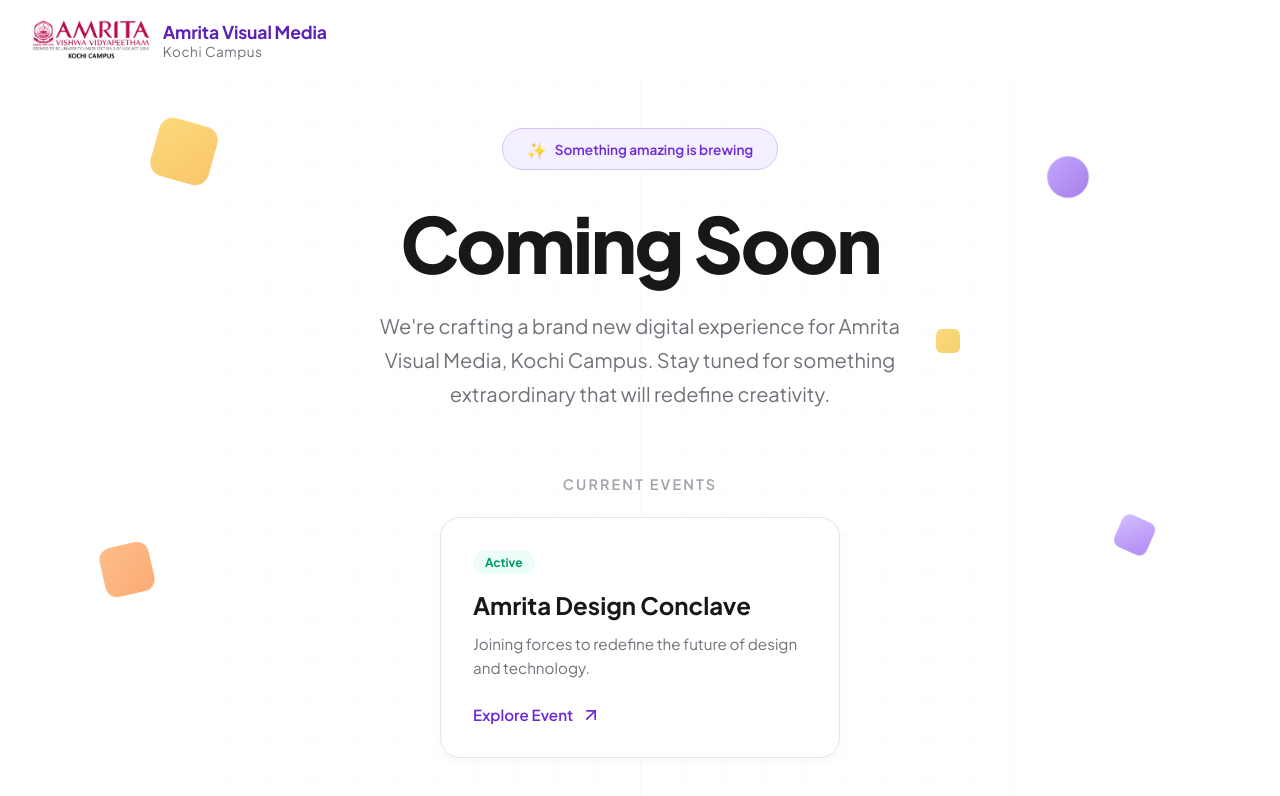
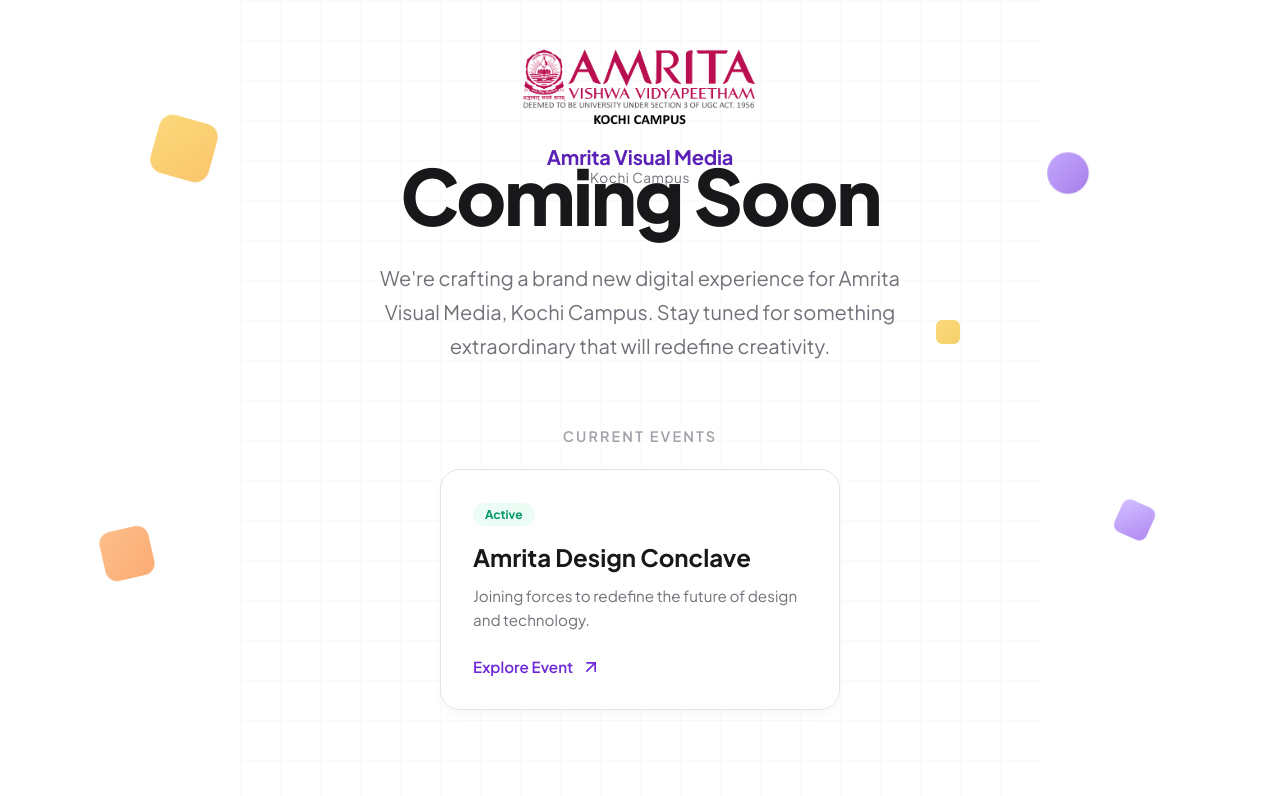
Before and after one commit to Amrita-Visual-Media-Kochi/AMRITA-Visual-Media-Static, a Next.js app: page / in a window 1280 px wide. Shown: the top 796 px of the page. Built offline with nearby package versions, Linux system fonts and the light colour scheme.

Commit message:
feat: Implement initial landing page with header, hero section, and event cards.

```diff
--- a/app/globals.css
+++ b/app/globals.css
@@ -60,31 +60,33 @@ body {
   left: 0;
   right: 0;
   z-index: 100;
+  display: flex;
   padding: 1.25rem 2rem;
-  display: flex;
-  align-items: center;
-  justify-content: space-between;
-  backdrop-filter: blur(12px);
-  -webkit-backdrop-filter: blur(12px);
-  background: rgba(255, 255, 255, 0.85);
+  background: transparent;
+  backdrop-filter: none;
+  -webkit-backdrop-filter: none;
+  justify-content: center;
   border-bottom: none;
+  padding: 3rem 2rem;
   transition: all 0.3s ease;
 }
 
 .logo-container {
   display: flex;
+  flex-direction: column;
   align-items: center;
-  gap: 0.75rem;
+  gap: 1rem;
 }
 
 .logo-image {
-  height: 40px;
+  height: clamp(50px, 8vw, 80px);
   width: auto;
   object-fit: contain;
 }
 
 .logo-text {
-  font-size: 1.1rem;
+  text-align: center;
+  font-size: 1.25rem;
   font-weight: 700;
   color: var(--purple-700);
   letter-spacing: -0.01em;
--- a/app/page.tsx
+++ b/app/page.tsx
@@ -60,10 +60,7 @@ export default function Home() {
 
         {/* Hero Content */}
         <div className="hero-content">
-          <div className="coming-badge">
-            <span className="icon">✨</span>
-            Something amazing is brewing
-          </div>
+
 
           <h1 className="hero-title">
             Coming Soon
```
